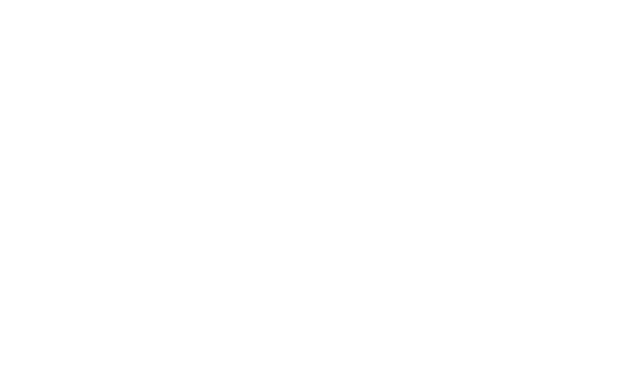
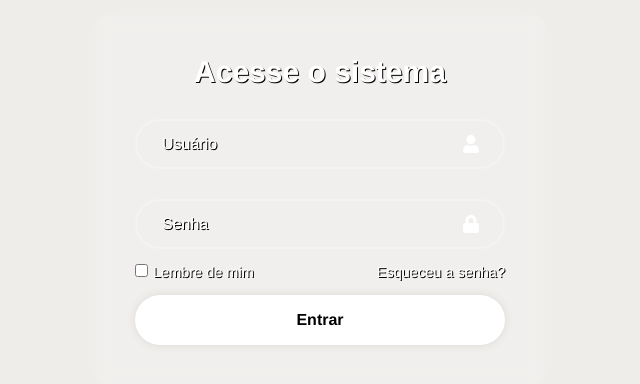
Before and after one commit to KayoWeiber/projeto-scapola, a React (Vite) app: page / in a window 1280 px wide. Shown: the part 200-584 px from the top of the page, without its empty margins (320-960 px from the left). Built offline with nearby package versions, Linux system fonts and the light colour scheme.

Commit message:
att - front

```diff
--- a/package.json
+++ b/package.json
@@ -10,8 +10,10 @@
     "preview": "vite preview"
   },
   "dependencies": {
+    "@react-icons/all-files": "^4.1.0",
     "react": "^18.3.1",
-    "react-dom": "^18.3.1"
+    "react-dom": "^18.3.1",
+    "react-icons": "^5.4.0"
   },
   "devDependencies": {
     "@eslint/js": "^9.15.0",
@@ -23,6 +25,6 @@
     "eslint-plugin-react-hooks": "^5.0.0",
     "eslint-plugin-react-refresh": "^0.4.14",
     "globals": "^15.12.0",
-    "vite": "^6.0.1"
+    "vite": "^6.0.3"
   }
 }
--- a/src/App.css
+++ b/src/App.css
@@ -0,0 +1,23 @@
+:root {
+    color-scheme: light dark;
+  }
+*{
+    margin: 0;
+    padding: 0;
+    font-family: Helvetica;
+    box-sizing: border-box;
+    text-shadow: #000 1px 1px;
+    font-family: Helvetica;
+}
+
+.App{
+    display: flex;
+    justify-content: center;
+    align-items: center;
+    min-height: 100vh;
+    color: light-dark(#333b3c, #efefec);
+    background-color: light-dark(#efedea, #48504b);
+    /* background-image:url("assets/   ")*/
+    background-size: cover;
+    background-position: center;
+}
--- a/src/App.jsx
+++ b/src/App.jsx
@@ -1,12 +1,13 @@
 
 import './App.css'
-import login from './Components/login/login'
+import Login from './Components/login/login'
+
 function App() {
 
 
   return (
     <div className='App'>
-      <login />
+      <Login/>
     </div>
   )
 }
--- a/src/Components/login/login.css
+++ b/src/Components/login/login.css
@@ -0,0 +1,78 @@
+.container{
+    width: 450px;
+    background-color: rgba(255,255,255,0.15);
+    backdrop-filter: blur(10px);
+    border: 2px sold rgba(255,255,255,0.2);
+    padding: 40px;
+    border-radius: 10px;
+
+
+}
+.container h1{
+    text-align: center;
+    font-size: 30px;
+    color: #fff;
+}
+.container .input-field{
+    position: relative;
+    width: 100%;
+    height: 50px;
+    margin: 30px auto;
+}
+.input-field input{
+    width: 100%;
+    height: 100%;
+    background-color: transparent;
+    outline: none;
+    border: 2px solid rgba(255,255,2555,0.2);
+    border-radius: 40px;
+    font-size: 16px;
+    color: #fff;
+    padding: 20px 25px;
+}
+.input-field input::placeholder{
+    color: #fff;
+
+}
+.input-field .icon{
+    position: absolute;
+    right: 25px;
+    top: 50%;
+    transform: translateY(-50%);
+    font-size: 18px;
+    color: #fff;
+
+}
+.container .recall-forget{
+    display: flex;
+    justify-content: space-between;
+    font-size: 14.5px;
+    margin: -15px 0 15px;
+}
+.recall-forget label{
+    color: #fff;
+}
+.recall-forget input{
+    margin-right: 5px;
+}
+.recall-forget a{
+    color: #fff;
+    text-decoration: none;
+}
+.recall-forget a:hover{
+    text-decoration: underline;
+}
+.container button{
+    width: 100%;
+    height: 50px;
+    background-color: #fff;
+    border: none;
+    outline: none;
+    border-radius: 40px;
+    box-shadow: 0 0 10px rgba(0 ,0 ,0 ,0.1);
+    cursor: pointer;
+    font-size: 16px;
+    font-weight: 600;
+    text-shadow: none;
+    color: black;
+}
--- a/src/Components/login/login.jsx
+++ b/src/Components/login/login.jsx
@@ -1,12 +1,38 @@
-import React from 'react'
+import {FaLock, FaUser} from "react-icons/fa"
 
-const login = () => {
+import { useState } from "react"
+import "./login.css"
+
+const Login = () => {
+    const [username,setUsername]=useState("")
+    const [password,setPassword]=useState("")
+    const handleSubmit=(e) =>{
+        e.preventDefault()
+        console.log(username,password)
+        console.log("Envio")
+    }
     return (
 
         <div className="container">
-            <form>
+            <form onSubmit={handleSubmit}>
                 <h1> Acesse o sistema</h1>
-                <input type="email" placeholder='E-mail' />
+                <div className="input-field">
+                    <input type="text" placeholder='Usuário' onChange={(e)=>setUsername(e.target.value)} required/>
+                    <FaUser className="icon"/>
+                </div>
+                <div className="input-field">
+                    <input type="password" placeholder='Senha'onChange={(e)=>setPassword(e.target.value)} required/>
+                    <FaLock className="icon"/>
+                </div>
+                <div className="recall-forget">
+                    <label htmlFor="">
+                        <input type="checkbox"/>
+                        Lembre de mim
+                    </label>
+                    <a href="a">Esqueceu a senha?</a>
+                </div>
+                <button>Entrar</button>
+
 
             </form>
         </div>
@@ -14,4 +40,4 @@
     )
 }
 
-export default login
+export default Login
```
Also changed, not shown: 1 other file (tests, documents, lock files or other folders).
